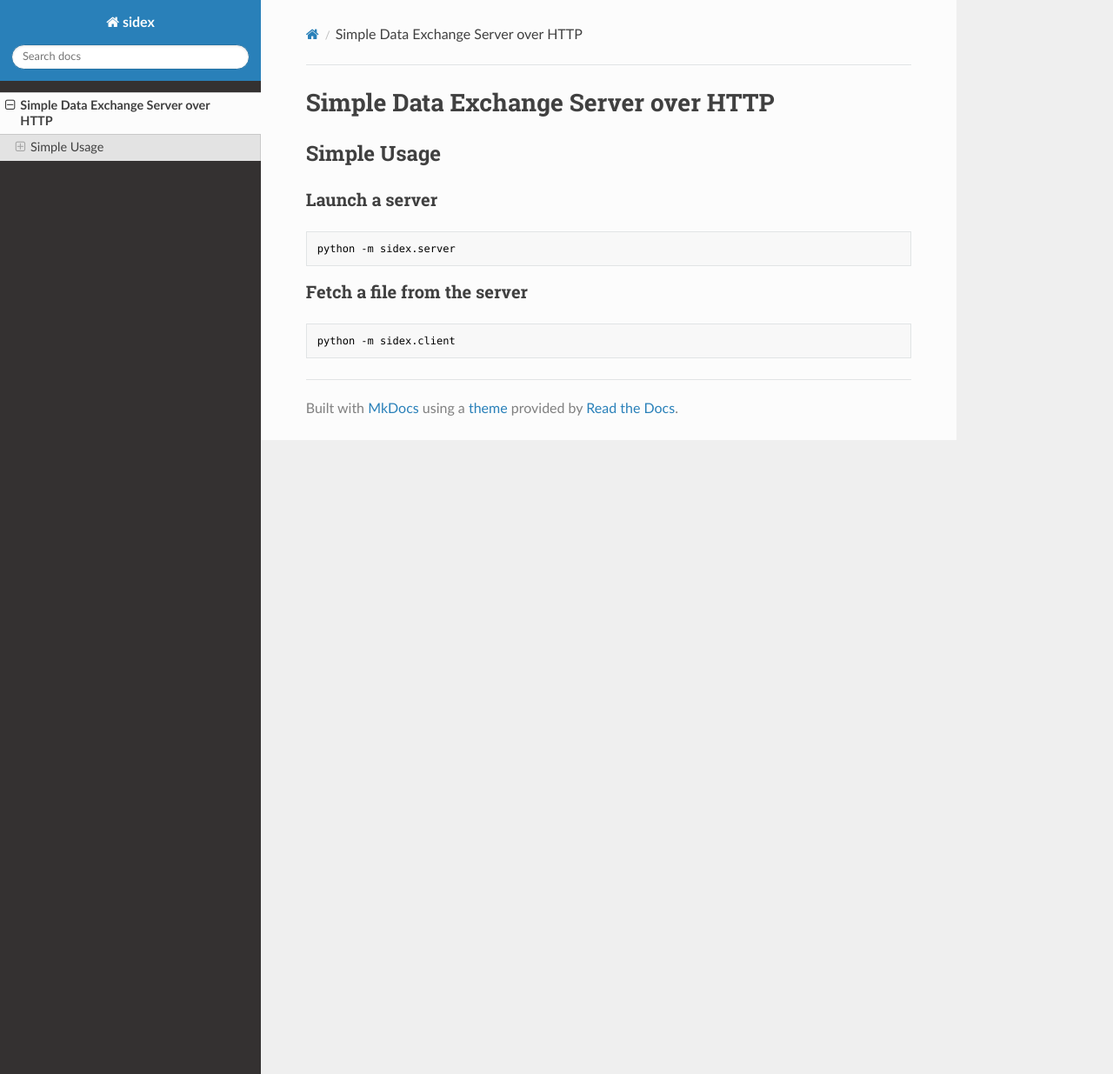
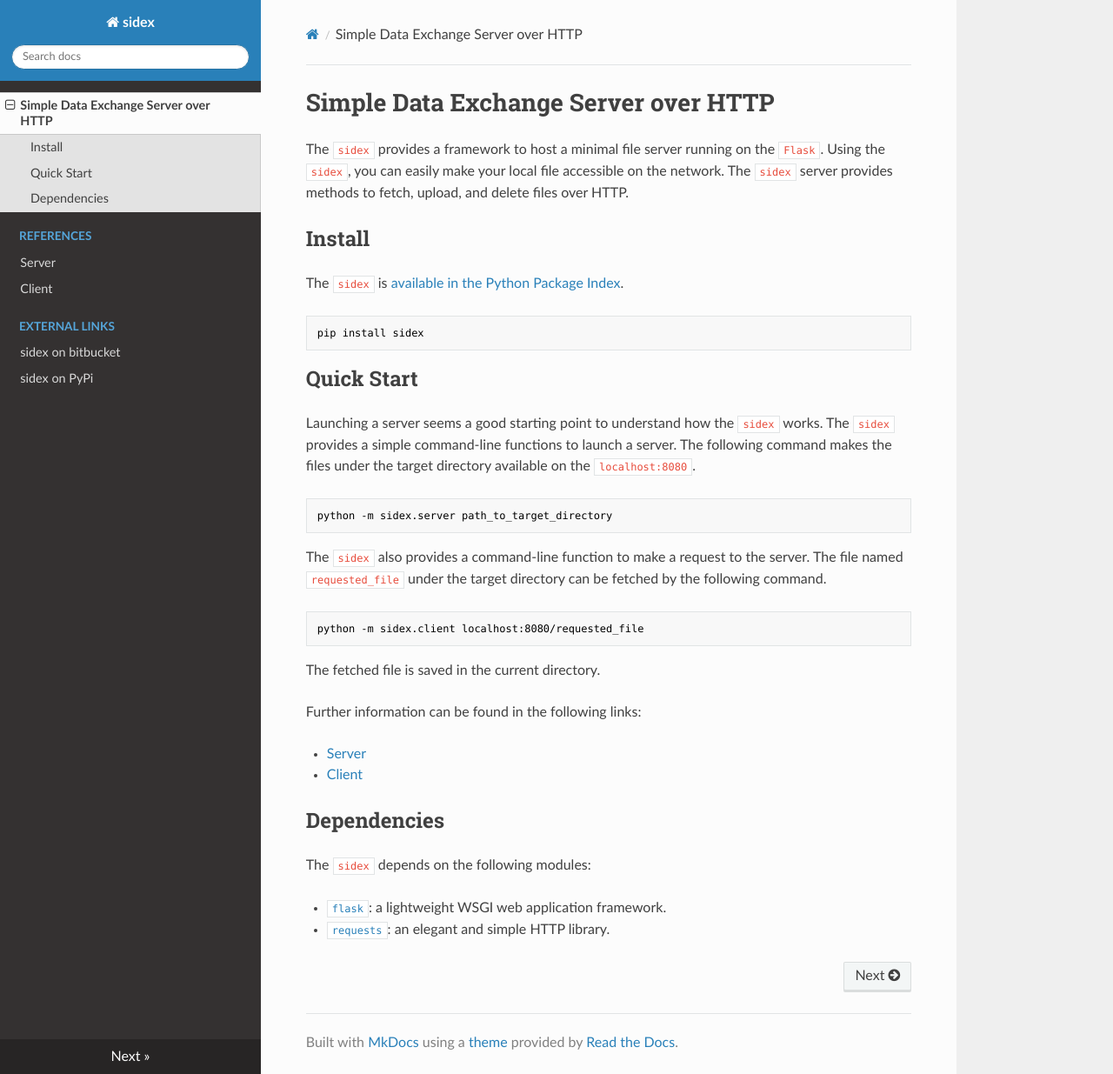
Before and after one commit to astronasutarou/sidex, an MkDocs documentation site: the page built from docs/index.md, in a window 1280 px wide and 1235 px high. Shown: the whole window at 87% size. Built offline with MkDocs 1.6.1, drawn with Linux system fonts in a browser that asks for light colours; nearby versions of some CDN libraries.

Commit message:
document updated

````diff
--- a/docs/index.md
+++ b/docs/index.md
@@ -1,13 +1,45 @@
 # Simple Data Exchange Server over HTTP
 
-## Simple Usage
-### Launch a server
+The `sidex` provides a framework to host a minimal file server running on the `Flask`. Using the `sidex`, you can easily make your local file accessible on the network. The `sidex` server provides methods to fetch, upload, and delete files over HTTP.
+
+
+
+## Install
+The `sidex` is [available in the Python Package Index][pypi].
 
 ``` bash
-python -m sidex.server
+pip install sidex
 ```
 
-### Fetch a file from the server
+
+## Quick Start
+
+Launching a server seems a good starting point to understand how the `sidex` works. The `sidex` provides a simple command-line functions to launch a server. The following command makes the files under the target directory available on the `localhost:8080`.
+
 ``` bash
-python -m sidex.client
+python -m sidex.server path_to_target_directory
 ```
+
+The `sidex` also provides a command-line function to make a request to the server. The file named `requested_file` under the target directory can be fetched by the following command.
+
+``` bash
+python -m sidex.client localhost:8080/requested_file
+```
+
+The fetched file is saved in the current directory.
+
+Further information can be found in the following links:
+
+- [Server](/server)
+- [Client](/client)
+
+## Dependencies
+The `sidex` depends on the following modules:
+
+- [`flask`][flask]: a lightweight WSGI web application framework.
+- [`requests`][requests]: an elegant and simple HTTP library.
+
+
+[pypi]: https://pypi.org/project/sidex/
+[flask]: https://flask.palletsprojects.com/
+[requests]: https://requests.readthedocs.io/
--- a/mkdocs.yml
+++ b/mkdocs.yml
@@ -1,5 +1,12 @@
 site_name: sidex
 nav:
+  - index.md
+  - References:
+    - refs/server.md
+    - refs/client.md
+  - External Links:
+    - sidex on bitbucket: https://bitbucket.org/ryou_ohsawa/sidex/src/master/
+    - sidex on PyPi: https://pypi.org/project/sidex/
 theme:
   name: readthedocs
 markdown_extensions:
````
Also changed, not shown: docs/refs/client.md (added), docs/refs/server.md (added).
